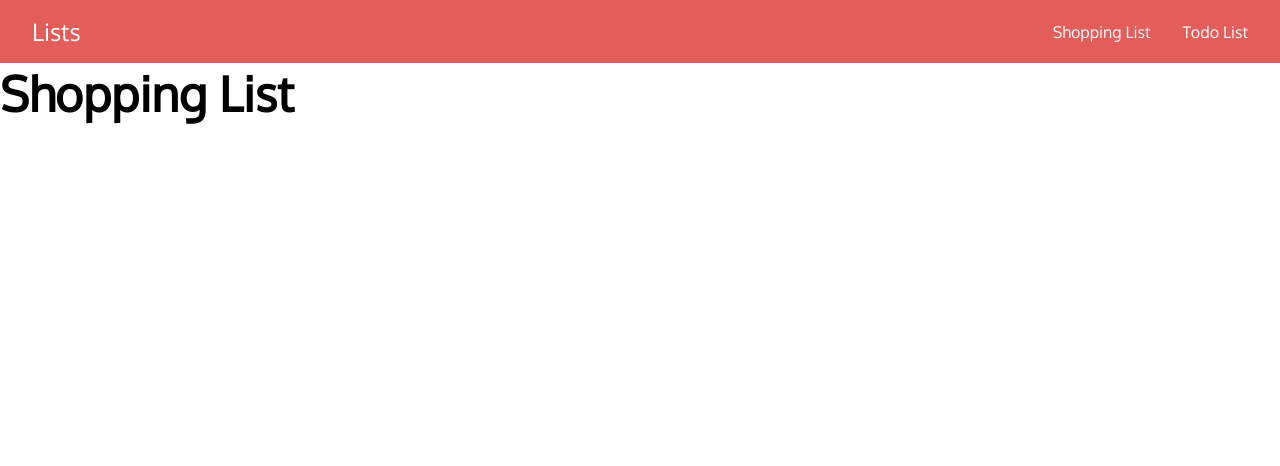
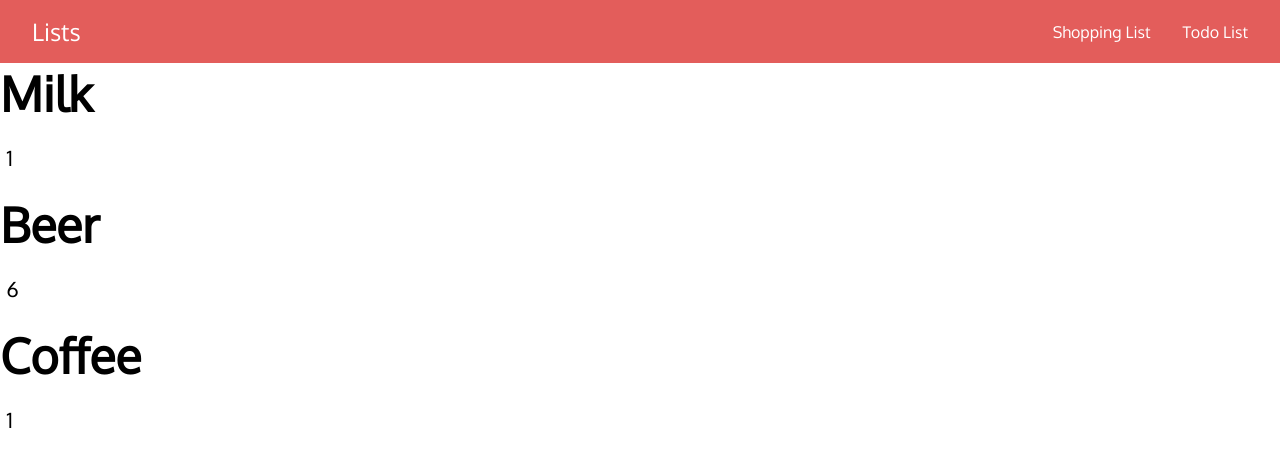
Before and after one commit to madeleinewoodbury/lists, a React (Create React App) app: page /shopping in a window 1280 px wide. Shown: the top 466 px of the page. Built offline with nearby package versions, Linux system fonts and the light colour scheme.

Commit message:
Shopping items class with state implemented and imported into the App.js file.

```diff
--- a/src/App.js
+++ b/src/App.js
@@ -4,7 +4,7 @@ import "./App.css";
 import Header from "./components/layout/Header";
 import Home from "./components/page/Home";
 import Todo from "./components/page/Todo";
-import Shopping from "./components/page/Shopping";
+import ShoppingItems from "./components/page/shopping/ShoppingItems";
 
 class App extends Component {
   render() {
@@ -15,7 +15,7 @@ class App extends Component {
           <Switch>
             <Route exact path="/" component={Home} />
             <Route exact path="/todo" component={Todo} />
-            <Route exact path="/shopping" component={Shopping} />
+            <Route exact path="/shopping" component={ShoppingItems} />
           </Switch>
         </div>
       </Router>
--- a/src/components/page/Shopping.js
+++ /dev/null
@@ -1,13 +0,0 @@
-import React, { Component } from "react";
-
-class Shopping extends Component {
-  render() {
-    return (
-      <div>
-        <h1>Shopping List</h1>
-      </div>
-    );
-  }
-}
-
-export default Shopping;
--- /dev/null
+++ b/src/components/page/shopping/Shopping.js
@@ -0,0 +1,20 @@
+import React, { Component } from "react";
+import PropTypes from "prop-types";
+
+class Shopping extends Component {
+  render() {
+    const { name, quantity } = this.props.item;
+    return (
+      <div>
+        <h1>{name}</h1>
+        <p>{quantity}</p>
+      </div>
+    );
+  }
+}
+
+Shopping.propTypes = {
+  item: PropTypes.object.isRequired
+};
+
+export default Shopping;
--- /dev/null
+++ b/src/components/page/shopping/ShoppingItems.js
@@ -0,0 +1,40 @@
+import React, { Component } from "react";
+import Shopping from "./Shopping";
+
+class ShoppingItems extends Component {
+  constructor() {
+    super();
+    this.state = {
+      shoppingItems: [
+        {
+          id: 1,
+          name: "Milk",
+          quantity: 1
+        },
+        {
+          id: 2,
+          name: "Beer",
+          quantity: 6
+        },
+        {
+          id: 3,
+          name: "Coffee",
+          quantity: 1
+        }
+      ]
+    };
+  }
+  render() {
+    const { shoppingItems } = this.state;
+
+    return (
+      <div>
+        {shoppingItems.map(item => (
+          <Shopping key={item.id} item={item} />
+        ))}
+      </div>
+    );
+  }
+}
+
+export default ShoppingItems;
```
